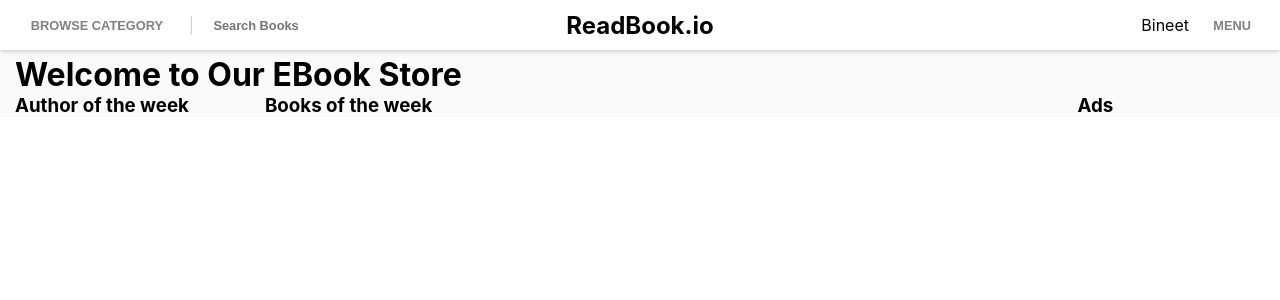
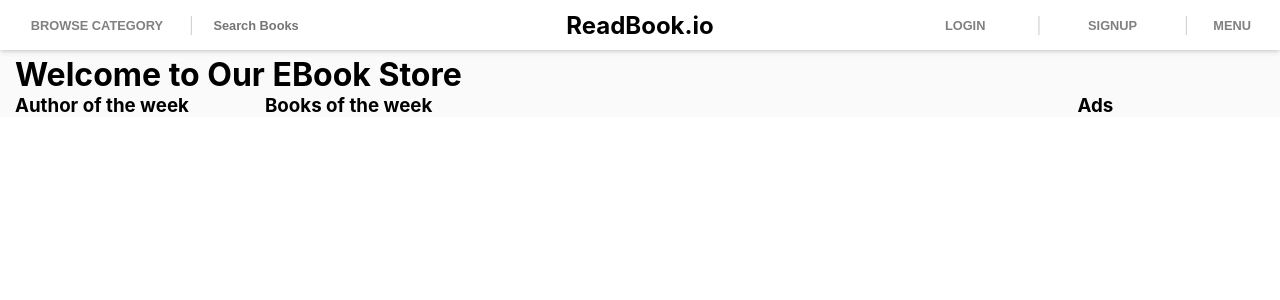
Before and after one commit to bineetNaidu/book-store, a Next.js app in the folder packages/client/: page / in a window 1280 px wide. Shown: the top 300 px of the page. Built offline with nearby package versions, Linux system fonts and the light colour scheme.

Commit message:
❇️ setup to use store

```diff
--- a/packages/client/components/Navbar/index.tsx
+++ b/packages/client/components/Navbar/index.tsx
@@ -1,13 +1,17 @@
-import React, { FC } from 'react';
+import Link from 'next/link';
+import { FC } from 'react';
 import { Button } from './Button';
 import { FlexWrapper } from './FlexWrapper';
 import { LineBreaker } from './LineBreaker';
 import { Nav } from './Nav';
 import { SearchInput } from './SearchInput';
+import { useUserStore } from '../../lib/user.store';
 
 interface Props {}
 
 const Navbar: FC<Props> = () => {
+  const user = useUserStore((s) => s.user);
+
   return (
     <Nav>
       <FlexWrapper flex={3}>
@@ -19,8 +23,25 @@
         <h1>ReadBook.io</h1>
       </FlexWrapper>
       <FlexWrapper flex={3} justifyContent="end">
-        {/* User Auth Menu */}
-        <span>Bineet</span>
+        {user ? (
+          <FlexWrapper flex={1}>
+            <Button>@{user.username}</Button>
+            <LineBreaker>|</LineBreaker>
+            <Button>Logout</Button>
+          </FlexWrapper>
+        ) : (
+          <FlexWrapper flex={1}>
+            <Link href="/login" passHref>
+              <Button>Login</Button>
+            </Link>
+            <LineBreaker>|</LineBreaker>
+            <Link href="/signup" passHref>
+              <Button>Signup</Button>
+            </Link>
+          </FlexWrapper>
+        )}
+        <LineBreaker>|</LineBreaker>
+
         <Button width="20%">Menu</Button>
       </FlexWrapper>
     </Nav>
--- a/packages/client/pages/index.tsx
+++ b/packages/client/pages/index.tsx
@@ -1,15 +1,6 @@
 import Navbar from '../components/Navbar';
 import Container from '../components/Container';
-import styled from 'styled-components';
 import { Wrapper } from '../components/Wrapper';
-
-const BookWrapper = styled.div`
-  display: flex;
-  flex-direction: column;
-  align-items: center;
-  background-color: #fafafa;
-  padding: 20px;
-`;
 
 const Index = () => {
   return (
```
